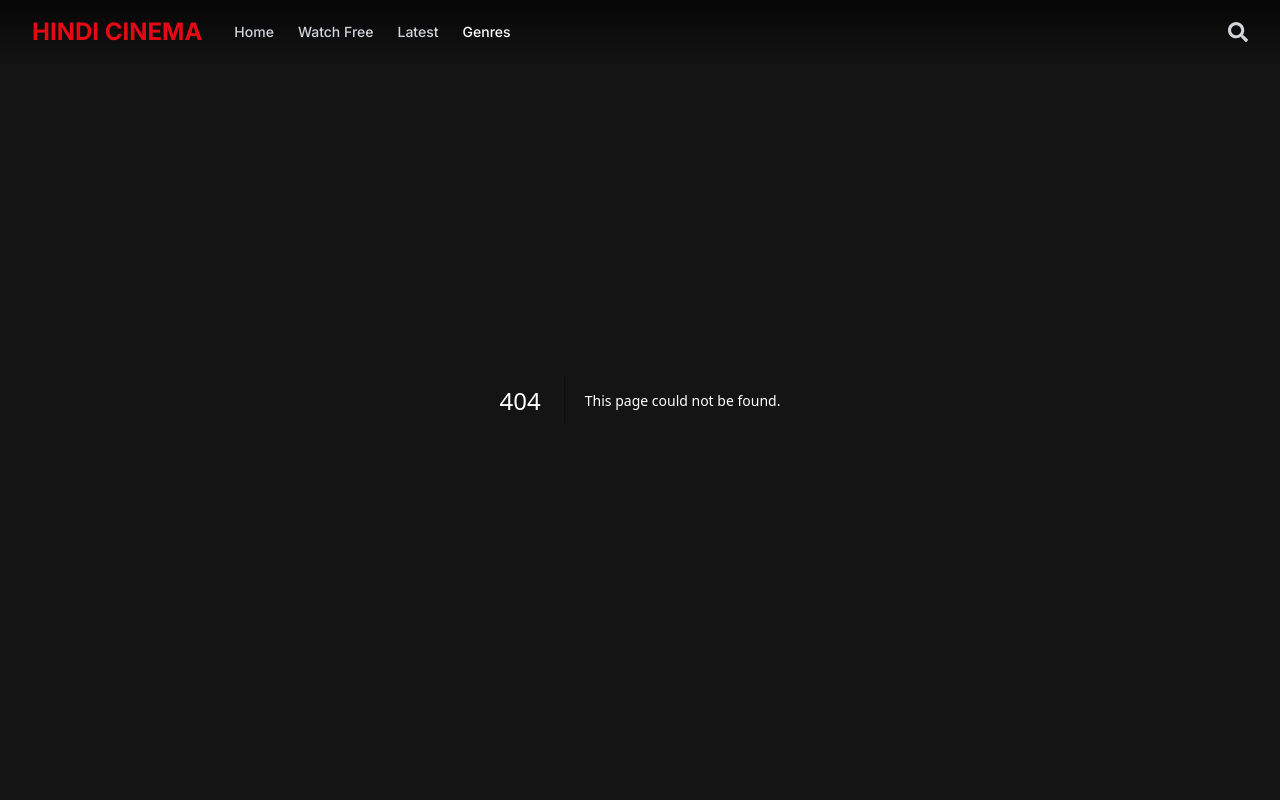
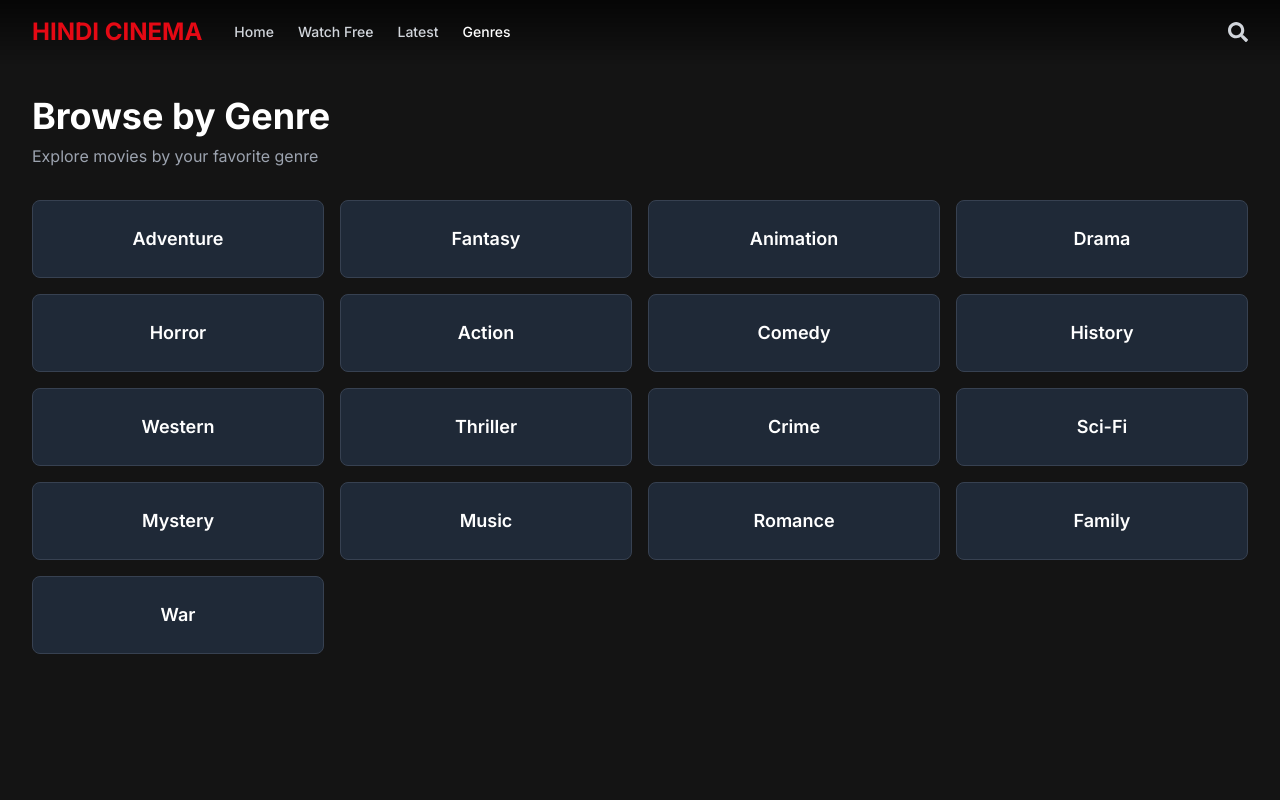
Before and after one commit to aashumalik784/Hindi_Cinema, a Next.js app: page /genres in a window 1280 px wide. Before the commit this address had no page. Shown: the top 800 px of the page. Built offline with nearby package versions, Linux system fonts and the light colour scheme.

Commit message:
Add genres page

```diff
--- /dev/null
+++ b/src/app/genres/page.js
@@ -0,0 +1,38 @@
+import Link from 'next/link'
+import { TMDB_GENRES } from '@/lib/tmdb'
+
+export default function GenresPage() {
+  const genreList = Object.entries(TMDB_GENRES).map(([id, name]) => ({
+    id: parseInt(id),
+    name
+  }))
+
+  return (
+    <div className="pt-24 pb-12">
+      <div className="max-w-7xl mx-auto px-4 sm:px-6 lg:px-8 mb-8">
+        <h1 className="text-white text-3xl md:text-4xl font-bold mb-2">
+          Browse by Genre
+        </h1>
+        <p className="text-gray-400">
+          Explore movies by your favorite genre
+        </p>
+      </div>
+
+      <div className="max-w-7xl mx-auto px-4 sm:px-6 lg:px-8">
+        <div className="grid grid-cols-2 md:grid-cols-3 lg:grid-cols-4 gap-4">
+          {genreList.map((genre) => (
+            <Link
+              key={genre.id}
+              href={`/genres/${genre.id}`}
+              className="bg-gray-800 hover:bg-gray-700 border border-gray-700 rounded-lg p-6 text-center transition group"
+            >
+              <h3 className="text-white text-lg font-semibold group-hover:text-netflix-red transition">
+                {genre.name}
+              </h3>
+            </Link>
+          ))}
+        </div>
+      </div>
+    </div>
+  )
+}
```
